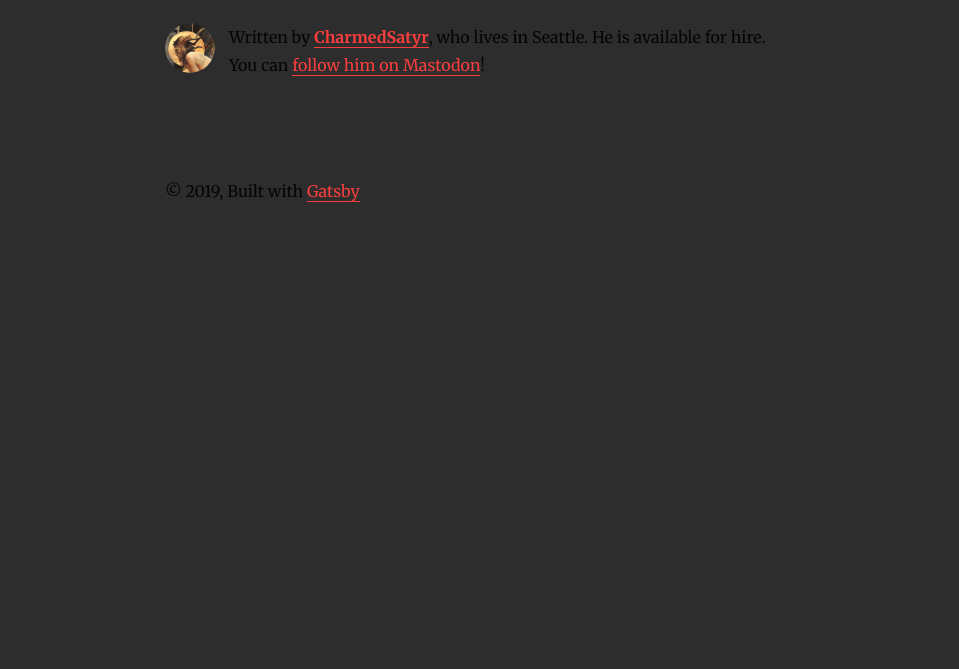
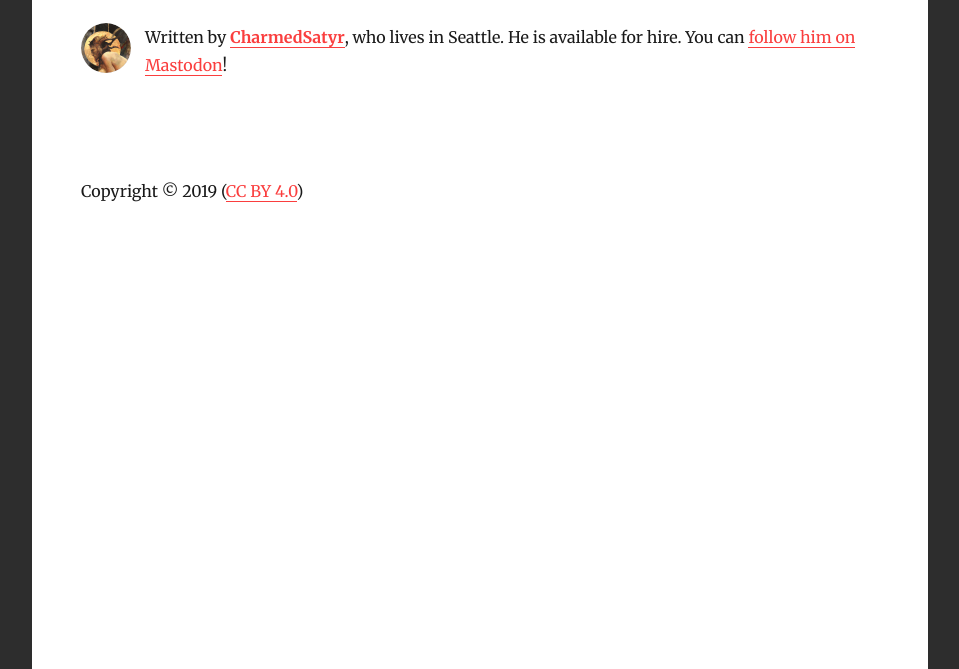
Before and after one commit to CharmedSatyr/charmed_blog, a Gatsby site: page / in a window 1280 px wide. Shown: the part 131-800 px from the top of the page, without its empty margins (160-1119 px from the left). Built offline with nearby package versions, Linux system fonts and the light colour scheme; Gatsby itself is replaced by a stand-in of ours; some packages are replaced by stand-ins of ours.

Commit message:
Styling and syntax tweaks for layout.js

```diff
--- a/src/components/layout.js
+++ b/src/components/layout.js
@@ -1,7 +1,7 @@
-import React, { Component } from "react"
-import { Link } from "gatsby"
+import React, { Component } from 'react'
+import { Link } from 'gatsby'
 
-import { rhythm, scale } from "../utils/typography"
+import { rhythm, scale } from '../utils/typography'
 
 class Layout extends Component {
   render() {
@@ -54,18 +54,30 @@ class Layout extends Component {
     return (
       <div
         style={{
+          backgroundColor: '#ffffff',
           marginLeft: `auto`,
           marginRight: `auto`,
-          maxWidth: rhythm(24),
-          padding: `${rhythm(1.5)} ${rhythm(3 / 4)}`,
+          maxWidth: rhythm(32),
+          minHeight: `100vh`,
+          padding: `${rhythm(1.5)} ${rhythm(7 / 4)}`,
         }}
       >
         <header>{header}</header>
         <main>{children}</main>
-        <footer>
-          © {new Date().getFullYear()}, Built with
-          {` `}
-          <a href="https://www.gatsbyjs.org">Gatsby</a>
+        <footer
+          style={{
+            bottom: 0,
+          }}
+        >
+          Copyright © {new Date().getFullYear()} (
+          <a
+            href={`https://creativecommons.org/licenses/by/4.0/`}
+            target={`_blank`}
+            rel={`noopener noreferrer`}
+          >
+            CC BY 4.0
+          </a>
+          )
         </footer>
       </div>
     )
```
